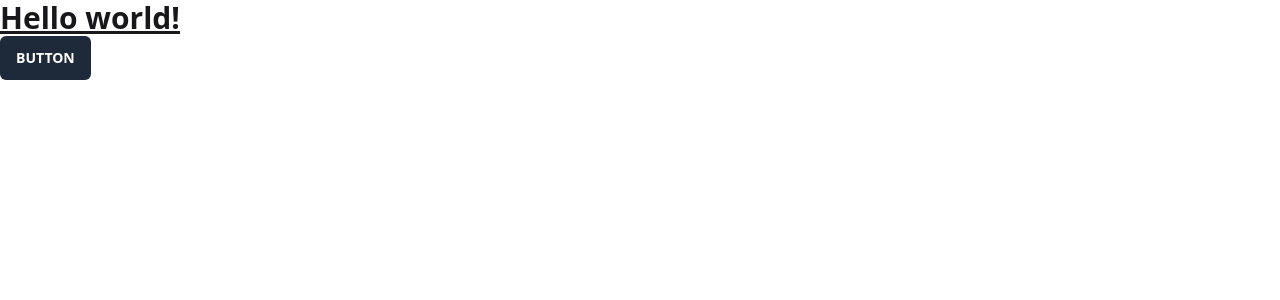
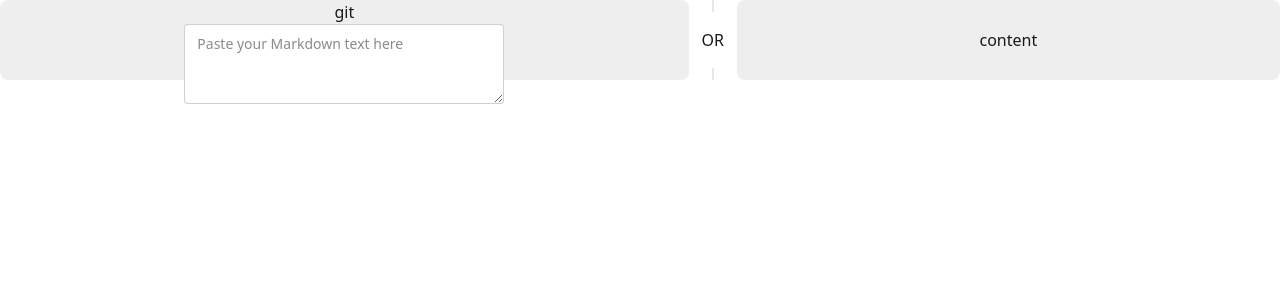
Before and after one commit to mirror-shades/resume-md, a SvelteKit app: page / in a window 1280 px wide. Shown: the top 300 px of the page. Built offline with nearby package versions, Linux system fonts and the light colour scheme.

Commit message:
divider added

```diff
--- a/src/routes/+page.svelte
+++ b/src/routes/+page.svelte
@@ -3,11 +3,12 @@
     export let data;
 </script>
 
-<p class="text-3xl font-bold underline">Hello world!</p>
-
-<button
-  class="inline-block cursor-pointer rounded-md bg-gray-800 px-4 py-3 text-center text-sm font-semibold uppercase text-white transition duration-200 ease-in-out hover:bg-gray-900">
-  Button
-</button>
+<div class="flex w-full">
+  <div class="card bg-base-300 rounded-box grid h-20 grow place-items-center">
+  git <textarea class="textarea" placeholder="Paste your Markdown text here" />
+  </div>
+  <div class="divider divider-horizontal">OR</div>
+  <div class="card bg-base-300 rounded-box grid h-20 grow place-items-center">content</div>
+</div>
 
 <slot />
```
